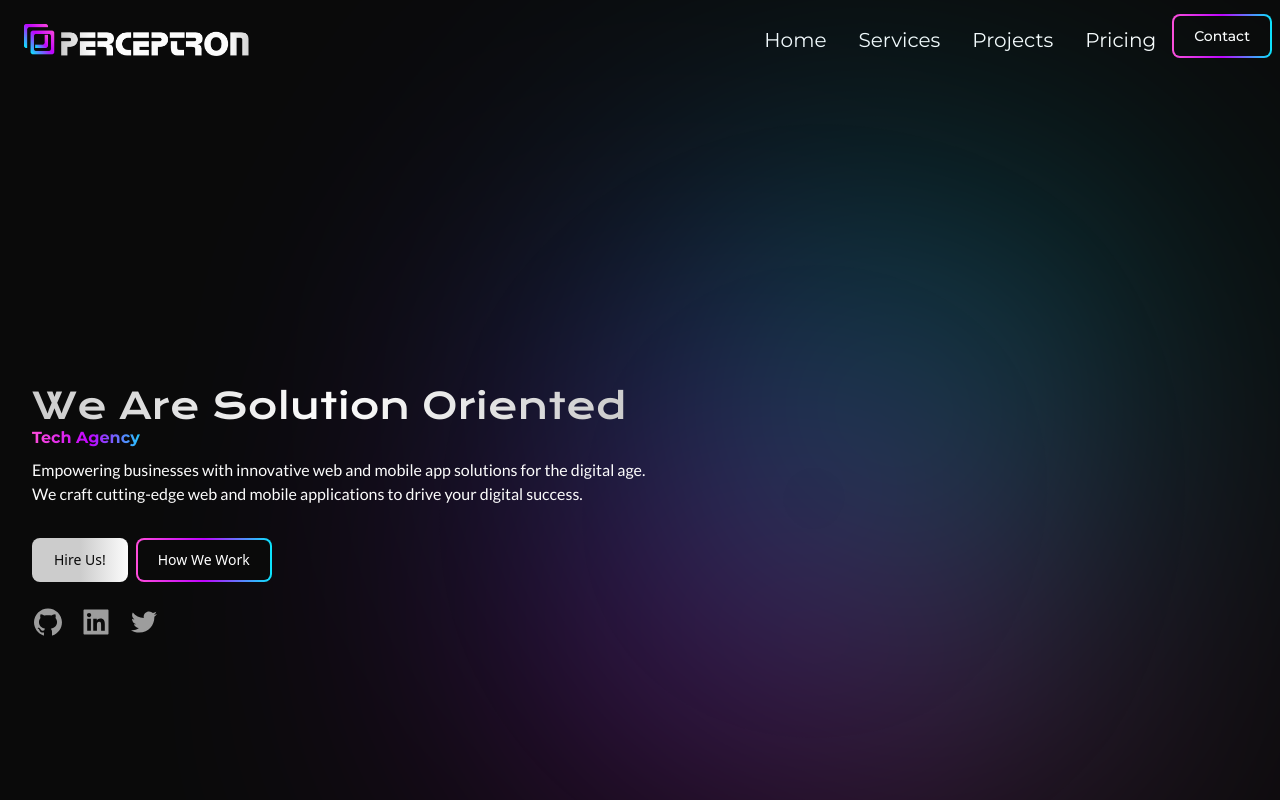
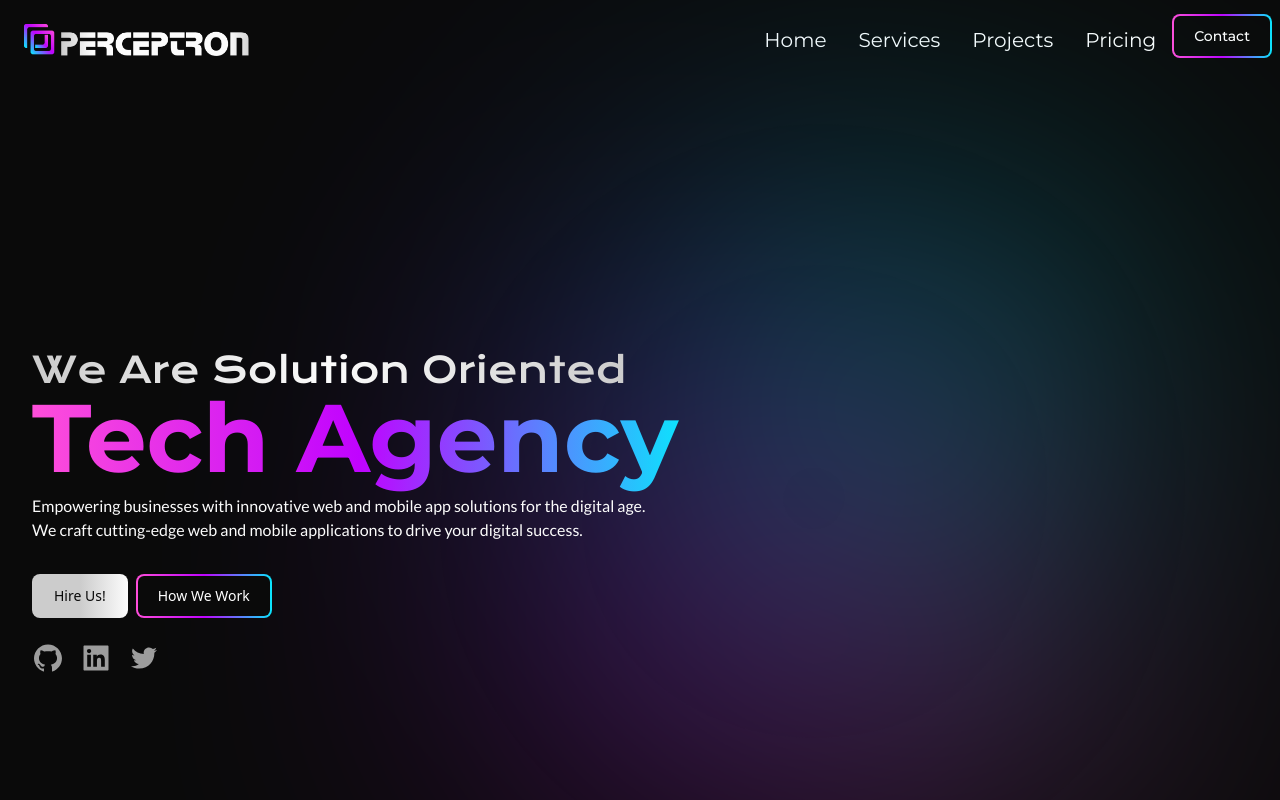
Before and after one commit to asif-bhuti/perceptron-client, a React (Create React App) app: page / in a window 1280 px wide. Shown: the top 800 px of the page. Built offline with nearby package versions, Linux system fonts and the light colour scheme.

Commit message:
Update Text.jsx

```diff
--- a/src/components/Text/Text.jsx
+++ b/src/components/Text/Text.jsx
@@ -10,7 +10,7 @@ export const Text = ({ children, className, variant = "body" }) => {
           variant === "body" &&
             "font-lato text-primary-100 w-[640px] mobile:w-[95%]",
           variant === "title" &&
-            `font-montserrat pr-2 pb-2 text-8xl} font-bold bg-gradient-to-r from-secondary-pink via-secondary-purple to-secondary-cyan bg-clip-text text-transparent self-start text-start mobile:text-5xl`,
+            `font-montserrat pr-2 pb-2 text-8xl font-bold bg-gradient-to-r from-secondary-pink via-secondary-purple to-secondary-cyan bg-clip-text text-transparent self-start text-start mobile:text-5xl`,
           variant === "heading" &&
             `font-krona text-4xl mobile:text-xl bg-gradient-to-r from-primary-200 via-primary-100 to-primary-200 bg-clip-text text-transparent self-start text-start`
         ),
```
